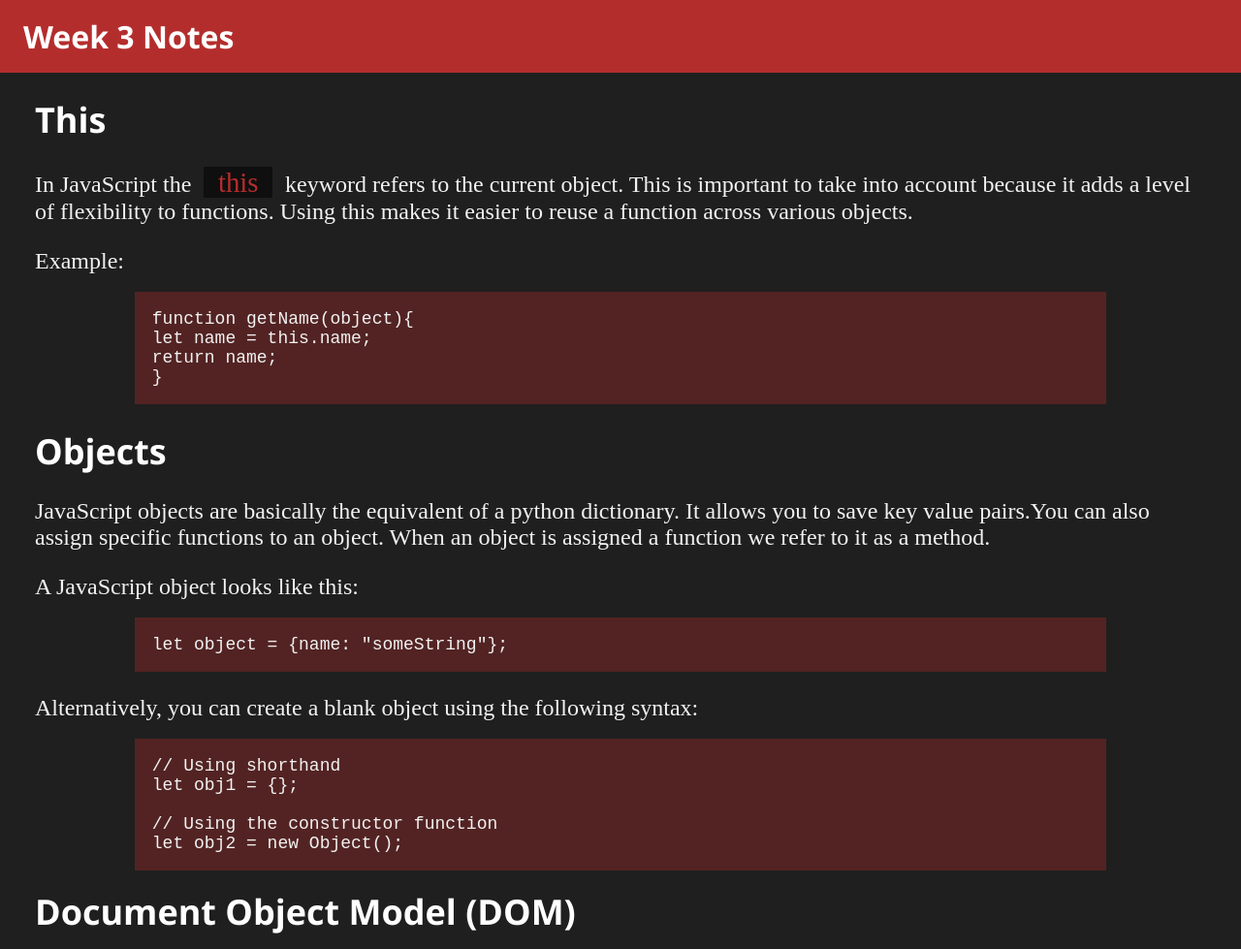
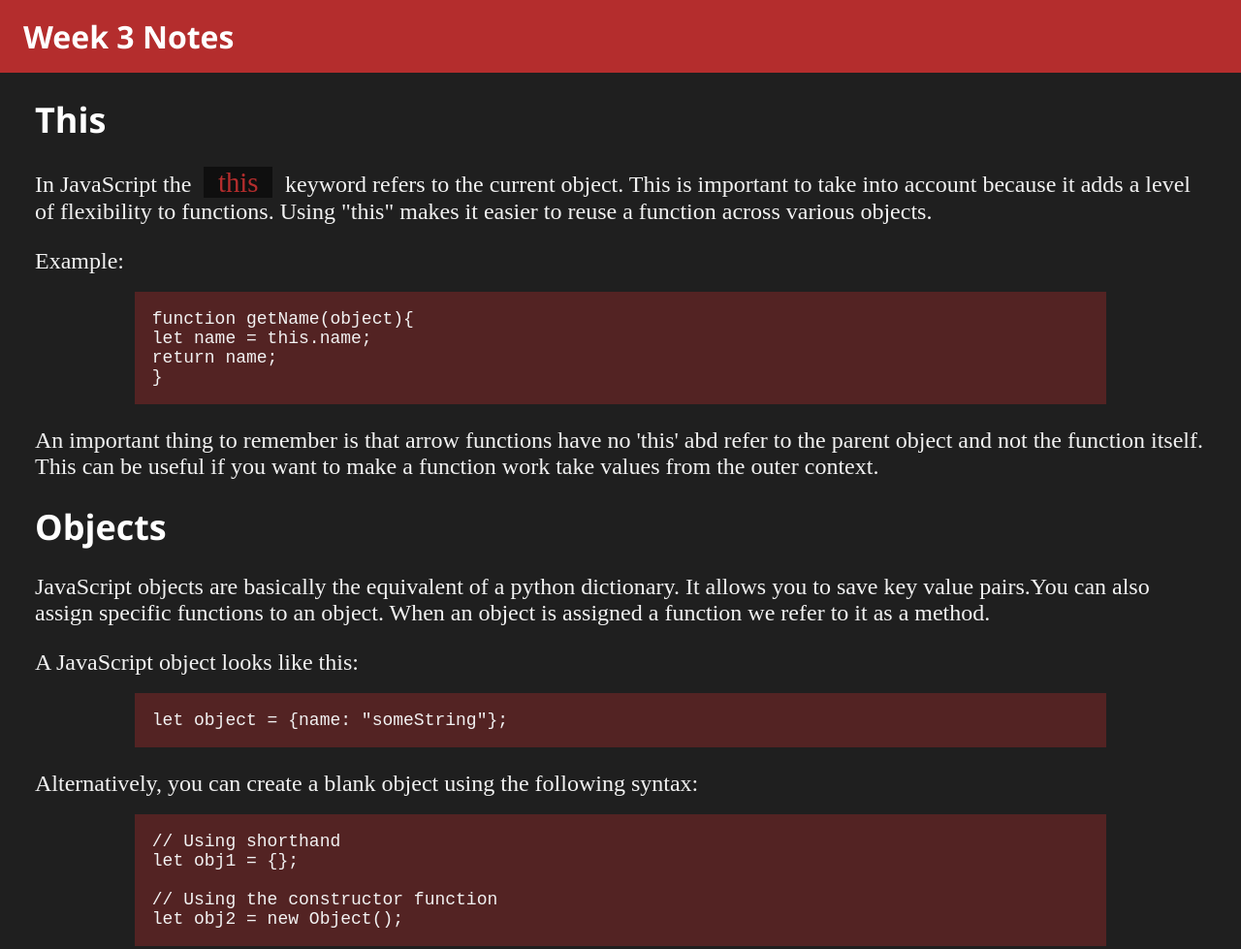
Before and after one commit to Lau1259/WDD330-Portfolio, a plain HTML site: page views/w03.html in a window 1280 px wide. Shown: the top 979 px of the page at 97% size. Drawn offline with Linux system fonts and the light colour scheme.

Commit message:
Minor update to w03

```diff
--- a/views/w03.html
+++ b/views/w03.html
@@ -5,7 +5,7 @@
   <meta charset="UTF-8">
   <meta http-equiv="X-UA-Compatible" content="IE=edge">
   <meta name="viewport" content="width=device-width, initial-scale=1.0">
-  <title>Week 03</title>
+  <title>Week 03 Notes</title>
   <link rel="stylesheet" href="../css/main.css">
 </head>
 
@@ -17,7 +17,8 @@
     <section>
       <h1>This</h1>
       <p>In JavaScript the <span class="highlight">this</span> keyword refers to the current object. This is important
-        to take into account because it adds a level of flexibility to functions. Using this makes it easier to reuse a
+        to take into account because it adds a level of flexibility to functions. Using "this" makes it easier to reuse
+        a
         function across various objects.</p>
       <p>Example:
         <code class="codeblock">
@@ -27,6 +28,9 @@
           }
         </code>
       </p>
+      <p>An important thing to remember is that arrow functions have no 'this' abd refer to the parent object and not
+        the function itself.
+        This can be useful if you want to make a function work take values from the outer context.</p>
     </section>
     <section>
       <h1>Objects</h1>
@@ -68,7 +72,7 @@
     <section>
       <h1>Events</h1>
       <p>JavaScript events are a way to keep track of changes that may happen in the browser. This includes clicks,
-        moseovers, screen taps, loading, etc. These events must be tracked by adding an event listener. These event
+        mouse overs, screen taps, loading, etc. These events must be tracked by adding an event listener. These event
         listeners track changes and can call a callback function once an event is detected. <span class="highlight">*
           NOTE: Inline click events should be avoided.</span></p>
       <p>Basic event syntax:
```
